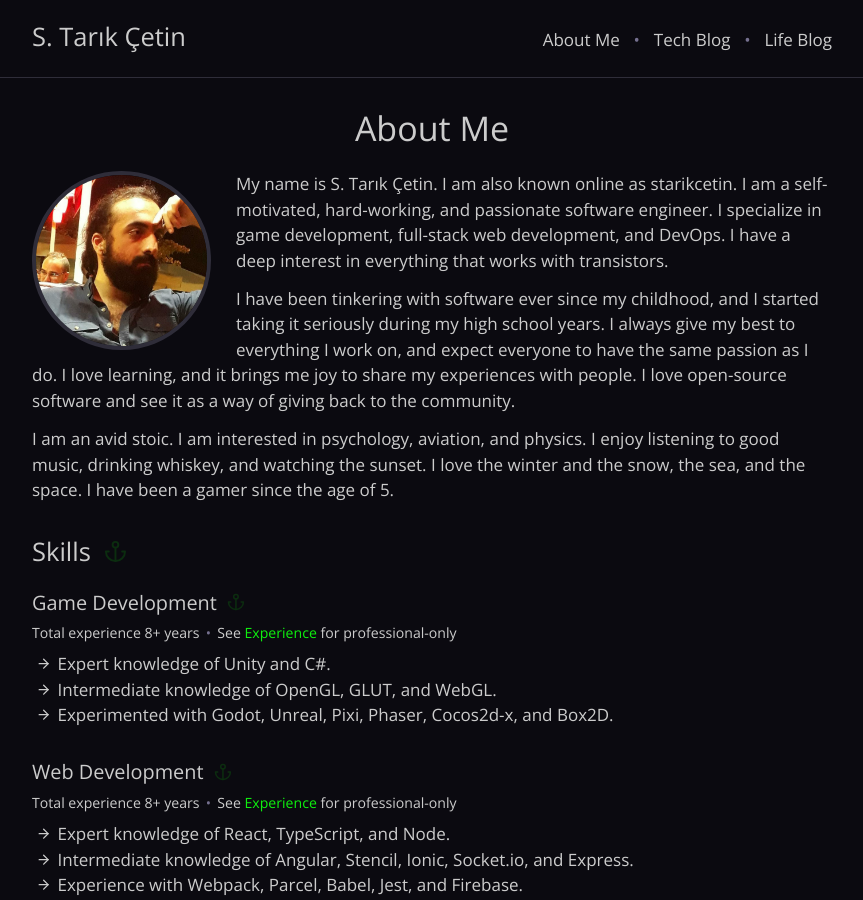
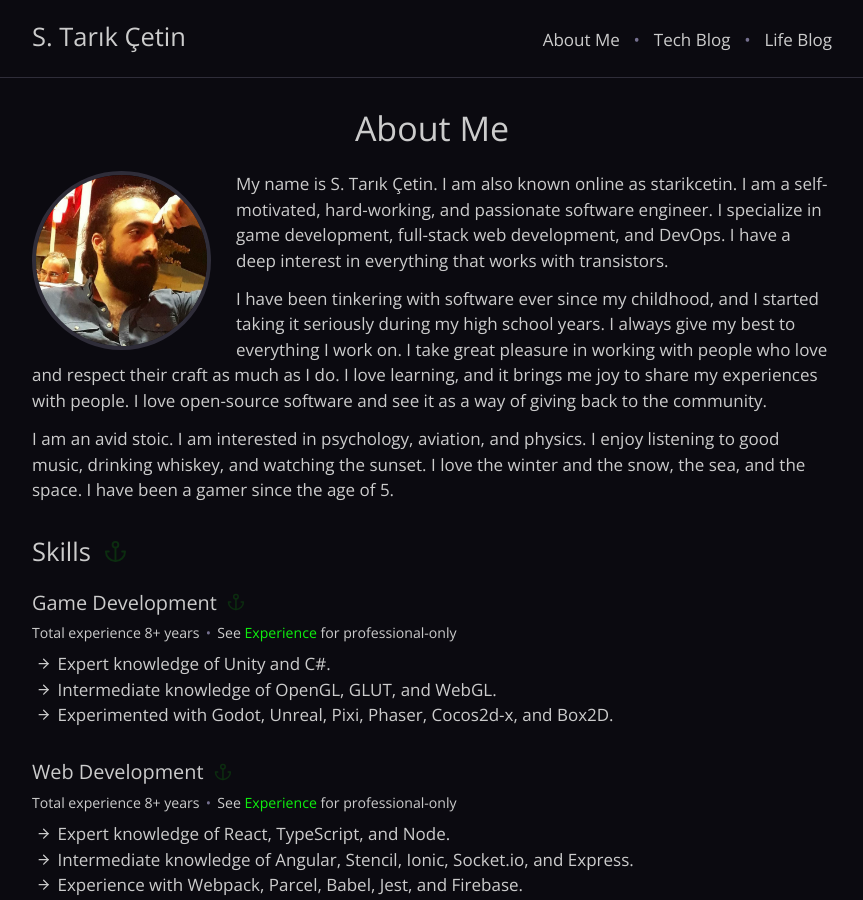
Before and after one commit to starikcetin/starikcetin.github.io, a Jekyll site: the page built from src/about.html, in a window 1280 px wide and 900 px high. Shown: the whole window, without its empty margins (208-1071 px from the left). Built offline with Jekyll 4.4.1, drawn with Linux system fonts in a browser that asks for light colours.

Commit message:
rephrase about me paragraph

```diff
--- a/src/_data/me.yml
+++ b/src/_data/me.yml
@@ -1,5 +1,5 @@
 photo: /assets/img/me.jpg
 paragraphs:
   - My name is S. Tarık Çetin. I am also known online as starikcetin. I am a self-motivated, hard-working, and passionate software engineer. I specialize in game development, full-stack web development, and DevOps. I have a deep interest in everything that works with transistors.
-  - I have been tinkering with software ever since my childhood, and I started taking it seriously during my high school years. I always give my best to everything I work on, and expect everyone to have the same passion as I do. I love learning, and it brings me joy to share my experiences with people. I love open-source software and see it as a way of giving back to the community.
+  - I have been tinkering with software ever since my childhood, and I started taking it seriously during my high school years. I always give my best to everything I work on. I take great pleasure in working with people who love and respect their craft as much as I do. I love learning, and it brings me joy to share my experiences with people. I love open-source software and see it as a way of giving back to the community.
   - I am an avid stoic. I am interested in psychology, aviation, and physics. I enjoy listening to good music, drinking whiskey, and watching the sunset. I love the winter and the snow, the sea, and the space. I have been a gamer since the age of 5.
```
